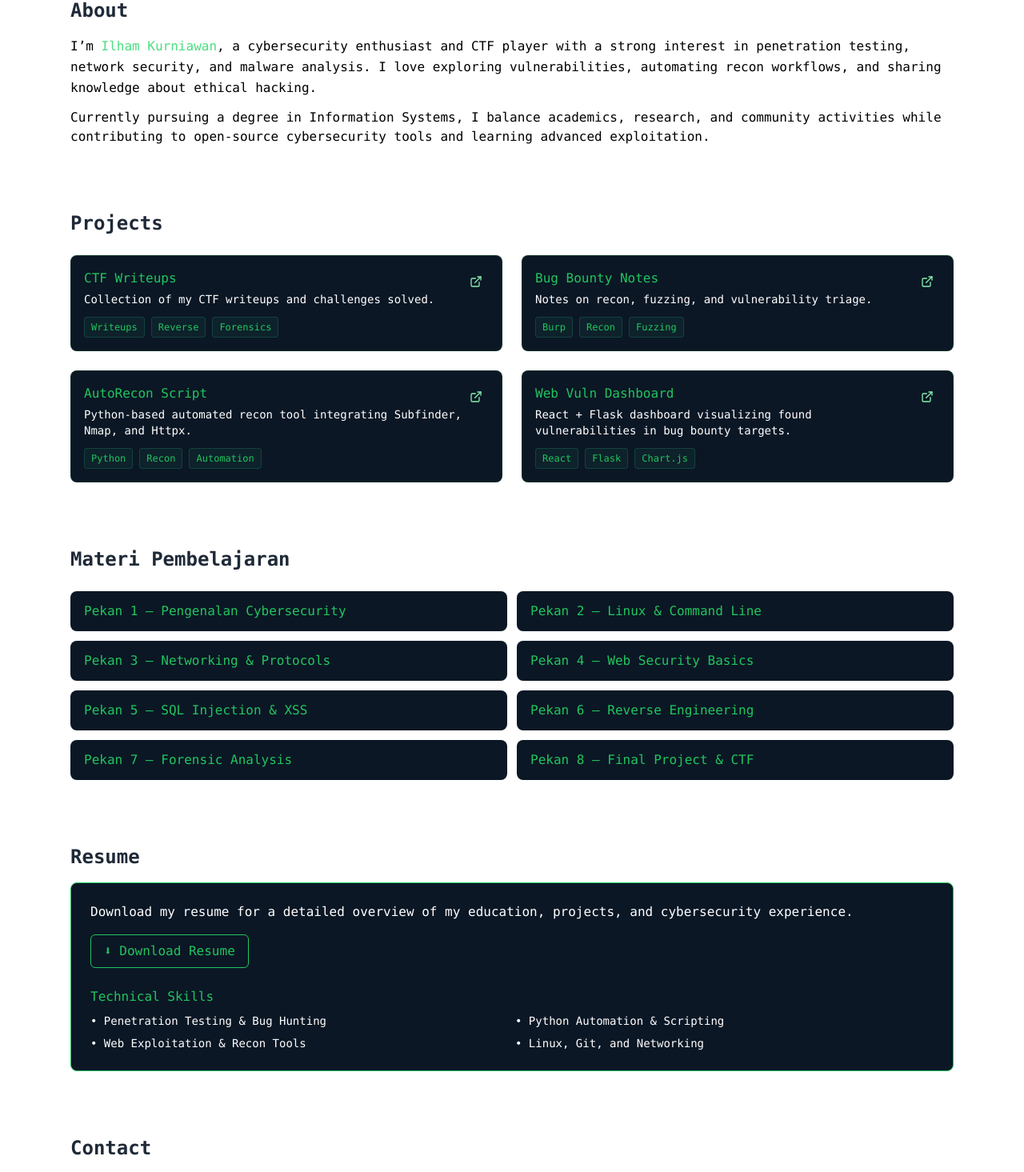
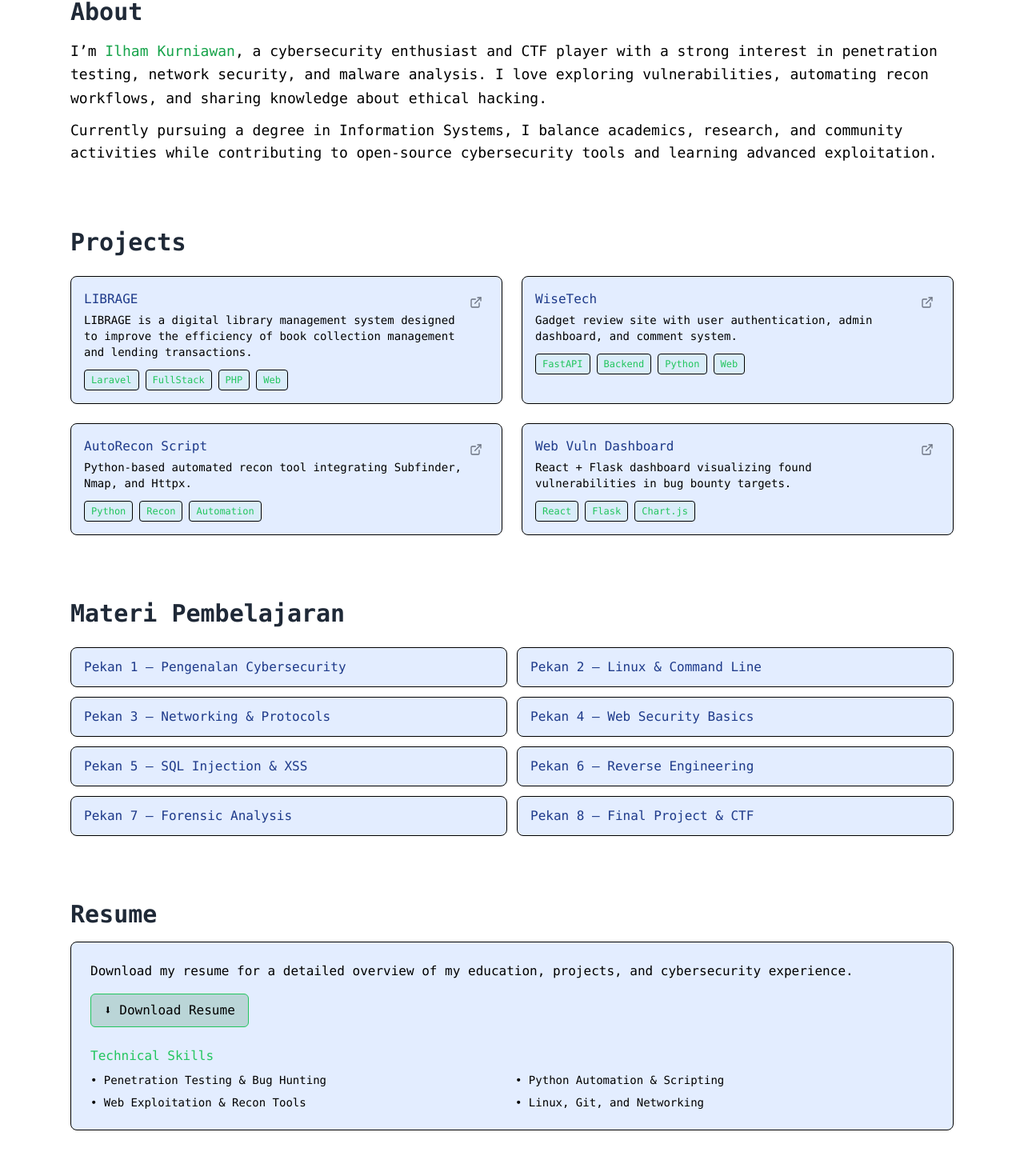
Before and after one commit to WannnIl/Portofolio, a React (Vite) app: page / in a window 1280 px wide. Shown: the part 931-2396 px from the top of the page at 80% size. Built offline with nearby package versions, Linux system fonts and the light colour scheme.

Commit message:
Penyesuaian Style beberapa Komponen - 2

```diff
--- a/src/components/About.jsx
+++ b/src/components/About.jsx
@@ -3,13 +3,13 @@ import React from 'react';
 export default function About() {
   return (
     <section id="about" className="max-w-6xl scroll-mt-20 mx-auto px-6">
-      <h2 className="text-2xl font-semibold mb-4">About</h2>
-      <p className="text-slate-400 leading-relaxed" style={{ color: 'var(--about-desc-color' }}>
-        I’m <span className="text-green-400 font-mono">Ilham Kurniawan</span>, a cybersecurity enthusiast and CTF player with a strong interest in
+      <h2 className="text-3xl font-semibold mb-4">About</h2>
+      <p className="text-lg text-slate-400 leading-relaxed" style={{ color: 'var(--about-desc-color' }}>
+        I’m <span className="text-green-600 font-mono">Ilham Kurniawan</span>, a cybersecurity enthusiast and CTF player with a strong interest in
         penetration testing, network security, and malware analysis. I love exploring vulnerabilities,
         automating recon workflows, and sharing knowledge about ethical hacking.
       </p>
-      <p className="mt-3" style={{ color: 'var(--about-desc-color' }}>
+      <p className="text-lg mt-3" style={{ color: 'var(--about-desc-color' }}>
         Currently pursuing a degree in Information Systems, I balance academics, research, and community activities
         while contributing to open-source cybersecurity tools and learning advanced exploitation.
       </p>
--- a/src/components/Contact.jsx
+++ b/src/components/Contact.jsx
@@ -3,7 +3,7 @@ import React from 'react';
 export default function Contact() {
   return (
     <section id="contact" className="max-w-6xl mx-auto px-6">
-      <h2 className="text-2xl font-semibold mb-4">Contact</h2>
+      <h2 className="text-3xl font-semibold mb-4">Contact</h2>
       <form onSubmit={(e)=>{e.preventDefault(); alert('Message sent (demo)')}} className="flex flex-col gap-4 max-w-md">
         <input
           placeholder="Your email"
--- a/src/components/Footer.jsx
+++ b/src/components/Footer.jsx
@@ -30,7 +30,7 @@ export default function Footer() {
           <Twitter size={18} />
         </a>
       </div>
-      <div>© {new Date().getFullYear()} Ilham Kurniawan — Hacker-style Portfolio</div>
+      <div>© {new Date().getFullYear()} Ilham Kurniawan — My Portofolio</div>
     </footer>
   );
 }
--- a/src/components/Header.jsx
+++ b/src/components/Header.jsx
@@ -1,11 +1,16 @@
-import React, { useState, useEffect } from 'react';
+// ...existing code...
+import React, { useState, useEffect, useRef } from 'react';
 import { Sun, Moon } from 'lucide-react';
 import { useTheme } from "../context/ThemeContext";
 
 export default function Header() {
   const [menuOpen, setMenuOpen] = useState(false);
   const { darkMode, setDarkMode } = useTheme();
-  const [activeLink, setActiveLink] = useState(null); // changed to null
+  const [activeLink, setActiveLink] = useState(null);
+  const [hoveredLink, setHoveredLink] = useState(null);
+
+  const manualActiveRef = useRef(false);
+  const manualTimerRef = useRef(null);
 
   const navLinks = [
     { href: '#about', label: 'About' },
@@ -14,6 +19,41 @@ export default function Header() {
     { href: '#contact', label: 'Contact' },
   ];
 
+  // handle nav clicks: smooth scroll with header offset, set active immediately,
+  // and lock automatic detection for a short time so it doesn't override.
+  const handleNavClick = (e, href) => {
+    e.preventDefault();
+    const id = href.slice(1);
+    const el = document.getElementById(id);
+    if (!el) return;
+
+    // header height offset
+    const headerEl = document.querySelector('header');
+    const headerHeight = headerEl ? headerEl.offsetHeight : 80;
+    const top = el.getBoundingClientRect().top + window.scrollY - headerHeight - 8;
+
+    // set active immediately (visual feedback)
+    setActiveLink(href);
+
+    // mark manual active to avoid override by updateActive
+    manualActiveRef.current = true;
+    if (manualTimerRef.current) clearTimeout(manualTimerRef.current);
+    manualTimerRef.current = setTimeout(() => {
+      manualActiveRef.current = false;
+      manualTimerRef.current = null;
+      // small delay to allow browser to finish scroll
+      requestAnimationFrame(() => {
+        // no-op: updateActive in useEffect will run on scroll/resizes; we just leave it.
+      });
+    }, 700); // match smooth scroll duration (adjust if needed)
+
+    // smooth scroll
+    window.scrollTo({ top, behavior: 'smooth' });
+
+    // close mobile menu if open
+    setMenuOpen(false);
+  };
+
   useEffect(() => {
     // pilih section yang paling "dekat" dengan center viewport
     const ids = ['hero', ...navLinks.map(n => n.href.slice(1))];
@@ -21,6 +61,9 @@ export default function Header() {
 
     let raf = null;
     const updateActive = () => {
+      // if manual nav recently triggered, skip automatic override
+      if (manualActiveRef.current) return;
+
       const sections = getSections();
       if (!sections.length) return;
       const center = window.innerHeight / 2;
@@ -51,6 +94,7 @@ export default function Header() {
       window.removeEventListener('scroll', onScroll);
       window.removeEventListener('resize', onScroll);
       if (raf) cancelAnimationFrame(raf);
+      if (manualTimerRef.current) clearTimeout(manualTimerRef.current);
     };
   }, []); // eslint-disable-line react-hooks/exhaustive-deps
 
@@ -58,9 +102,10 @@ export default function Header() {
     'px-3 py-1 rounded-md transition text-gray-800 dark:text-slate-200 flex items-center';
 
   return (
+    // ...existing JSX...
     <header className="fixed top-0 left-0 w-full z-50 bg-white/80 dark:bg-[#0a0a0a]/80 backdrop-blur-md shadow-md transition-all duration-300">
       <div className="max-w-6xl mx-auto px-6 py-4 flex items-center justify-between">
-        {/* === LOGO === */}
+        {/* LOGO */}
         <a
           href="#hero"
           onClick={() => { setActiveLink(null); setMenuOpen(false); }}
@@ -69,16 +114,28 @@ export default function Header() {
           🛡️Rixel0x
         </a>
 
-        {/* === NAVBAR CENTER === */}
         <nav className="hidden md:flex gap-3 text-sm opacity-90 justify-center flex-1">
           {navLinks.map(link => {
             const isActive = activeLink === link.href;
+            const isHovered = hoveredLink === link.href;
+            const bg = isHovered ? 'var(--nav-link-hover-bg)' : isActive ? 'var(--nav-active-bg)' : 'var(--nav-link-bg)';
+            const color = isActive ? 'var(--nav-active-text)' : 'var(--nav-link-text)';
+            const borderColor = isActive ? 'var(--nav-active-border, var(--nav-border))' : 'var(--nav-border)';
+            const borderWidth = isActive ? '2px' : '1px';
+
             return (
               <a
                 key={link.href}
                 href={link.href}
-                onClick={() => setActiveLink(link.href)}
-                className={`${linkBase} ${isActive ? 'bg-green-700/25 text-white ring-1 ring-green-400/30' : 'bg-white/30 dark:bg-[#071428]/40'} hover:bg-green-700/30`}
+                onClick={(e) => handleNavClick(e, link.href)}
+                onMouseEnter={() => setHoveredLink(link.href)}
+                onMouseLeave={() => setHoveredLink(null)}
+                className={linkBase + ' bg-white/30 dark:bg-[#071428]/40 hover:bg-green-700/20 dark:hover:bg-green-700/30 transition text-gray-800 dark:text-slate-200'}
+                style={{
+                  backgroundColor: bg,
+                  color,
+                  border: `${borderWidth} solid ${borderColor}`,
+                }}
               >
                 {link.label}
               </a>
@@ -86,7 +143,7 @@ export default function Header() {
           })}
         </nav>
 
-        {/* === RIGHT SIDE === */}
+        {/* right side unchanged */}
         <div className="flex items-center gap-4">
           {/* Theme Toggle */}
           <button
@@ -105,7 +162,7 @@ export default function Header() {
           {/* Resume button */}
           <a
             href="#resume"
-            className="hidden md:inline-flex items-center gap-2 px-3 py-1.5 border border-green-700 rounded-md text-sm font-medium hover:bg-green-700/30 bg-white/30 dark:bg-[#071428]/40"
+            className="hidden md:inline-flex items-center gap-2 px-3 py-1.5 border border-green-700 rounded-md text-sm font-medium hover:bg-green-700/30 bg-white/30 dark:bg-green-900/10 dark:hover:bg-green-700/30"
           >
             Resume
           </a>
@@ -134,18 +191,25 @@ export default function Header() {
         </div>
       </div>
 
-      {/* === MOBILE MENU === */}
+      {/* mobile menu unchanged (keep click behavior) */}
       {menuOpen && (
         <div className="absolute top-16 left-0 right-0 bg-white dark:bg-[#08101a] md:hidden px-6 pb-6">
           <div className="flex flex-col gap-3">
             {navLinks.map(link => {
               const isActive = activeLink === link.href;
+              const mobileBorderColor = isActive ? 'var(--nav-active-border, var(--nav-border))' : 'var(--nav-border)';
+              const mobileBorderWidth = isActive ? '2px' : '1px';
               return (
                 <a
                   key={link.href}
                   href={link.href}
-                  onClick={() => { setMenuOpen(false); setActiveLink(link.href); }}
-                  className={`block px-3 py-2 rounded-md transition text-gray-800 dark:text-slate-200 ${isActive ? 'bg-green-700/25 text-white' : 'bg-white/30 dark:bg-[#071428]/40'} hover:bg-green-700/30`}
+                  onClick={(e) => { handleNavClick(e, link.href); }}
+                  className="block px-3 py-2 rounded-md transition text-gray-800 dark:text-slate-200"
+                  style={{
+                    backgroundColor: isActive ? 'var(--nav-active-bg)' : 'var(--nav-link-bg)',
+                    color: isActive ? 'var(--nav-active-text)' : 'var(--nav-link-text)',
+                    border: `${mobileBorderWidth} solid ${mobileBorderColor}`,
+                  }}
                 >
                   {link.label}
                 </a>
@@ -157,3 +221,4 @@ export default function Header() {
     </header>
   );
 }
+// ...existing code...
--- a/src/components/HeroDark.jsx
+++ b/src/components/HeroDark.jsx
@@ -1,26 +1,42 @@
 import React, { useEffect, useState } from "react";
-import hackerImg from "../assets/profile_fr.jpg";     // foto profil
-import matrixBg from "../assets/bluematrix.jpg";   // background matrix
+import hackerImg from "../assets/profile_fr.jpg";
+import matrixBg from "../assets/bluematrix.jpg";
 
 export default function Hero() {
 
   const DARK_THEME_VARS = {
-    '--project-title-color': '#e6eef8',
-    '--project-desc-color': '#94a3b8',
-    '--project-tag-color': '#34d399', // contoh hijau terang
+    /* NAV vars (dark) */
+    '--nav-bg': 'rgba(10,10,10,0.75)',
+    '--nav-link-bg': 'rgba(7,20,40,0.25)',
+    '--nav-link-text': '#cbd5e1',
+    '--nav-link-hover-bg': 'rgba(34,197,94,0.30)',
+    '--nav-active-bg': 'rgba(34,197,94,0.30)',
+    '--nav-active-text': '#ffffff',
+    '--nav-border': 'white',
+
+    '--project-title-color': '#22c55e',
+    '--project-desc-color': '#ffffff',
+    '--project-tag-color': '#22c55e',
     '--project-tag-bg': 'rgba(52,211,153,0.06)',
     '--project-tag-border': 'rgba(52,211,153,0.18)',
+    '--project-border': '#1e3a8a',
+    '--project-bg': '#0a0a0a',
 
     '--about-desc-color': 'white',
 
     '--materi-item-text': '#22c55e',
-    '--materi-item-bg': '#0b1725',
-    '--materi-item-border': 'rgba(148,163,184,0.06)',
+    '--materi-item-bg': '#0a0a0a',
+    '--materi-item-border': '#1e3a8a',
 
-    '--resume-bg': '#0b1725',
+    '--resume-bg': '#0a0a0a',
     '--resume-text': '#cbd5e1',
-    '--resume-link-color': '#34d399',
-    '--resume-border': '#22c55e',
+    '--resume-link-color': '#22c55e',
+    '--resume-link-color-hover': '#ffffff',
+    '--resume-link-bg': 'rgba(20, 116, 55, 0.3)',
+    '--resume-link-bg-hover': 'rgba(20, 116, 55, 0.7)',
+    '--resume-link-border-color': '#1e3a8a',
+    '--resume-link-border-color-hover': '#ffffff',
+    '--resume-border': '#1e3a8a',
     '--resume-ts-text': '#22c55e',
 
     '--contact-input-text': '#cbd5e1',
--- a/src/components/HeroLight.jsx
+++ b/src/components/HeroLight.jsx
@@ -6,22 +6,38 @@ import matrixBg from "../assets/bluematrix.jpg";
 export default function HeroLight() {
   // <-- mudah diubah: ubah nilai di sini untuk mengatur warna teks/tag pada mode light
   const LIGHT_THEME_VARS = {
-    '--project-title-color': '#22c55e',
-    '--project-desc-color': 'white',
-    '--project-tag-color': '#22c55e', // contoh hijau terang
+    /* NAV vars (light) */
+    '--nav-bg': 'rgba(255,255,255,0.85)',
+    '--nav-link-bg': 'rgba(255,255,255,0.3)',
+    '--nav-link-text': '#0f172a',
+    '--nav-link-hover-bg': 'rgba(34,197,94,0.4)',
+    '--nav-active-bg': 'rgba(34,197,94,0.4)',
+    '--nav-active-text': '#0f172a',
+    '--nav-border': 'black',
+
+    '--project-title-color': '#1e3a8a',
+    '--project-desc-color': '#000000',
+    '--project-tag-color': '#22c55e',
     '--project-tag-bg': 'rgba(52,211,153,0.06)',
-    '--project-tag-border': 'rgba(52,211,153,0.18)',
+    '--project-tag-border': '#000000',
+    '--project-border': '#000000',
+    '--project-bg': '#e3edff',
 
     '--about-desc-color': 'black',
 
-    '--materi-item-text': '#22c55e',
-    '--materi-item-bg': '#0b1725',
-    '--materi-item-border': 'rgba(15,23,42,0.06)',
+    '--materi-item-text': '#1e3a8a',
+    '--materi-item-bg': '#e3edff',
+    '--materi-item-border': '#000000',
 
-    '--resume-bg': '#0b1725',
-    '--resume-text': 'white',
-    '--resume-link-color': '#22c55e',
-    '--resume-border': '#22c55e',
+    '--resume-bg': '#e3edff',
+    '--resume-text': '#000000',
+    '--resume-link-color': '#ffffff',
+    '--resume-link-color-hover': '#000000',
+    '--resume-link-bg': 'rgba(20, 116, 55, 0.2)',
+    '--resume-link-bg-hover': 'rgba(20, 116, 55, 0.7)',
+    '--resume-link-border-color': '#22c55e',
+    '--resume-link-border-color-hover': '#000000',
+    '--resume-border': '#000000',
     '--resume-ts-text': '#22c55e',
 
     '--contact-input-text': '#0f172a',
--- a/src/components/Materi.jsx
+++ b/src/components/Materi.jsx
@@ -4,7 +4,7 @@ import { materi } from '../data/materi';
 export default function Materi() {
   return (
     <section id="materi" className="max-w-6xl scroll-mt-20 mx-auto px-6">
-      <h2 className="text-2xl font-semibold mb-6">Materi Pembelajaran</h2>
+      <h2 className="text-3xl font-semibold mb-6">Materi Pembelajaran</h2>
       <ul className="grid sm:grid-cols-2 gap-3" style={{ color: 'var(--materi-item-text)' }}>
         {materi.map((m, i) => (
           <li
--- a/src/components/Projects.jsx
+++ b/src/components/Projects.jsx
@@ -7,17 +7,21 @@ import { projects } from '../data/projects';
 export default function Projects() {
 return (
 <section id="projects" className="max-w-6xl mx-auto px-6 py-20">
-<h2 className="text-2xl font-semibold mb-6">Projects</h2>
+<h2 className="text-3xl font-semibold mb-6">Projects</h2>
 <div className="grid sm:grid-cols-2 gap-6">
 {projects.map((p) => (
-<div key={p.id} className="p-4 border border-green-900/40 bg-[#0b1725] rounded-lg">
+<div key={p.id} className="p-4 border rounded-lg bg-transparent"
+  style={{
+    borderColor: 'var(--project-border)',
+    backgroundColor: 'var(--project-bg)',
+    }}>
 <div className="flex justify-between items-start">
 <div>
 {/* gunakan CSS variable (dapat diubah di HeroLight.jsx) */}
 <h3 className="font-medium" style={{ color: 'var(--project-title-color, #ffffff)' }}>{p.title}</h3>
 <p className="text-sm mt-1" style={{ color: 'var(--project-desc-color, #94a3b8)' }}>{p.desc}</p>
 </div>
-<a href={p.link} className="p-2 text-green-300 hover:text-green-100"><ExternalLink size={16} /></a>
+<a href={p.link} className="p-2 text-gray-500 hover:text-green-900"><ExternalLink size={16} /></a>
 </div>
 <div className="flex flex-wrap gap-2 mt-3">
 {p.tech.map((t) => (
--- a/src/components/Resume.jsx
+++ b/src/components/Resume.jsx
@@ -1,9 +1,12 @@
-import React from 'react';
+import React, { useState } from 'react';
 
 export default function Resume() {
+
+  const [hover, setHover] = useState(false);
+
   return (
     <section id="resume" className="max-w-6xl mx-auto px-6 py-20">
-      <h2 className="text-2xl font-semibold mb-4">Resume</h2>
+      <h2 className="text-3xl font-semibold mb-4">Resume</h2>
       <div
         className="p-6 rounded-lg"
         style={{
@@ -19,9 +22,13 @@ export default function Resume() {
           href="/resume.pdf"
           download
           className="inline-block px-4 py-2 rounded-md hover:opacity-95 transition"
+          onMouseEnter={() => setHover(true)}
+          onMouseLeave={() => setHover(false)}
           style={{
-            color: 'var(--resume-link-color, #34d399)',
-            border: '1px solid var(--resume-border, rgba(34,197,94,0.15))'
+            backgroundColor: hover ? 'var(--resume-link-bg-hover)' : 'var(--resume-link-bg)',
+            color:'var(--resume-link-color-hover)',
+            border: '1px solid',
+            borderColor: hover ? 'var(--resume-link-border-color-hover)' : 'var(--resume-link-border-color)',
           }}
         >
           ⬇ Download Resume
--- a/src/data/projects.js
+++ b/src/data/projects.js
@@ -1,16 +1,16 @@
 export const projects = [
   {
     id: 1,
-    title: 'CTF Writeups',
-    desc: 'Collection of my CTF writeups and challenges solved.',
-    tech: ['Writeups', 'Reverse', 'Forensics'],
+    title: 'LIBRAGE',
+    desc: 'LIBRAGE is a digital library management system designed to improve the efficiency of book collection management and lending transactions.',
+    tech: ['Laravel', 'FullStack' , 'PHP', 'Web'],
     link: '#'
   },
   {
     id: 2,
-    title: 'Bug Bounty Notes',
-    desc: 'Notes on recon, fuzzing, and vulnerability triage.',
-    tech: ['Burp', 'Recon', 'Fuzzing'],
+    title: 'WiseTech',
+    desc: 'Gadget review site with user authentication, admin dashboard, and comment system.',
+    tech: ['FastAPI', 'Backend', 'Python', 'Web'],
     link: '#'
   },
   {
--- a/src/index.css
+++ b/src/index.css
@@ -19,7 +19,9 @@
   --resume-bg: #ffffff;
   --resume-text: #0f172a;
   --resume-link-color: #10b981;
+  --resume-link-border-color: #22c55e;
   --resume-border: rgba(15,23,42,0.06);
+  --resume-ts-text: #22c55e;
 
   --contact-input-text: #0f172a;
   --contact-input-border: rgba(15,23,42,0.12);
```
